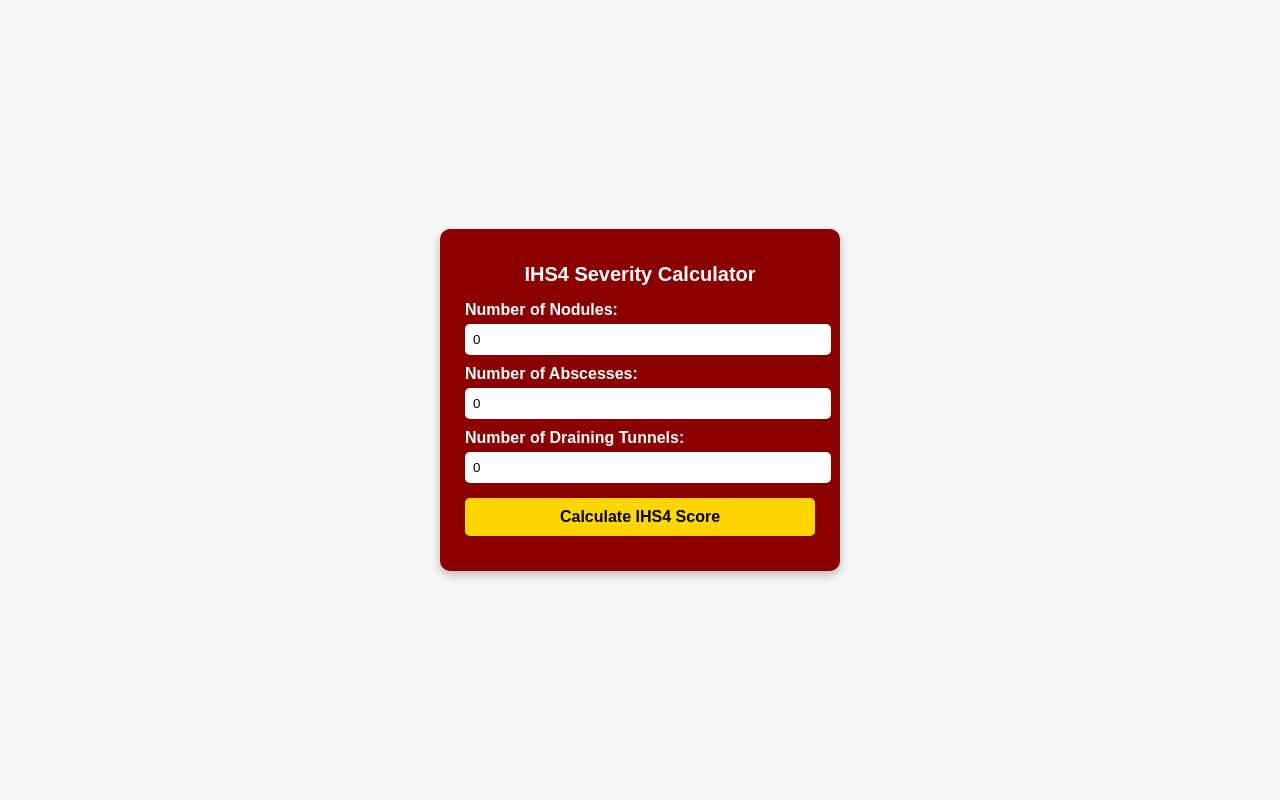
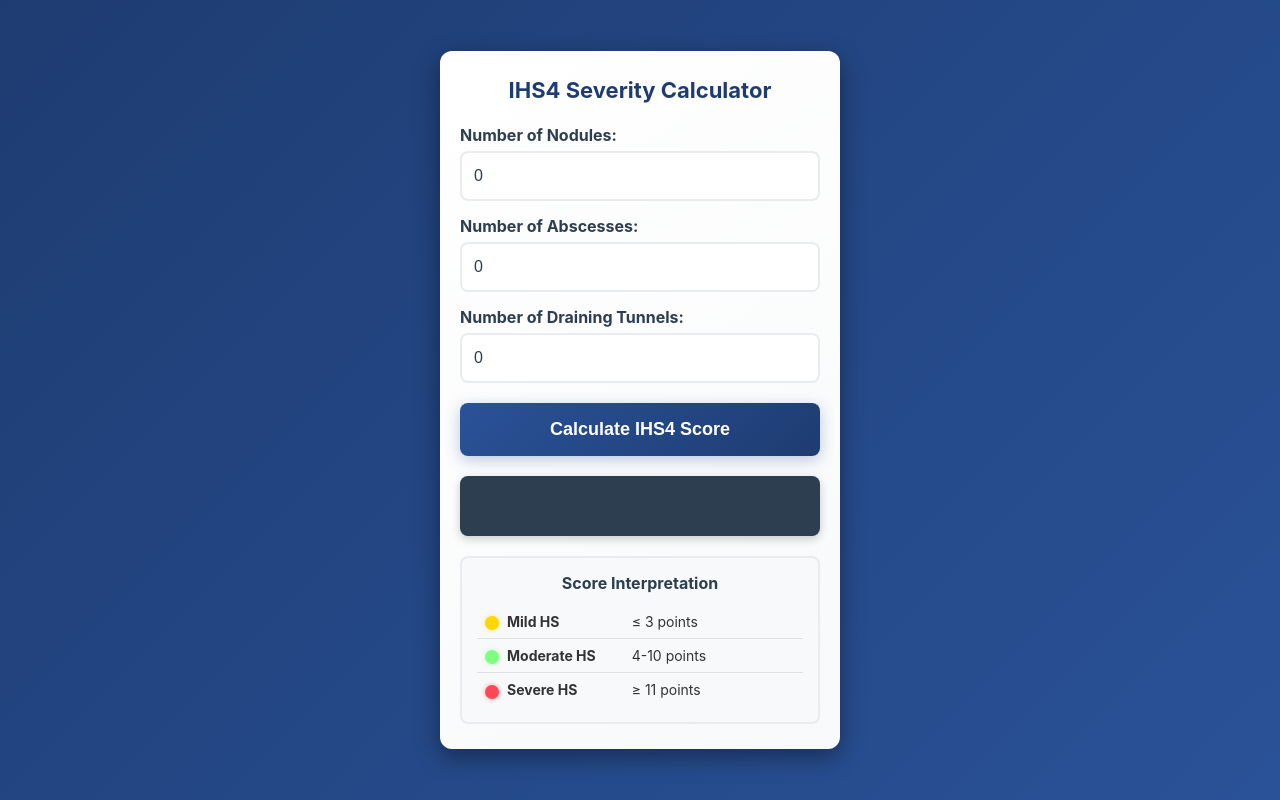
Before and after one commit to opsgurucloud/ihs4-calculator, a plain HTML site: page index.html in a window 1280 px wide. Drawn offline with Linux system fonts and the light colour scheme.

Commit message:
new desing (#1)
Co-authored-by: Leo <lg@allcloud.io>

```diff
--- a/index.html
+++ b/index.html
@@ -1,56 +1,290 @@
 <!DOCTYPE html>
 <html lang="en">
   <head>
-  <meta charset="UTF-8"/>
-  <meta name="viewport" content="width=device-width, initial-scale=1.0"/>
+    <meta charset="UTF-8" />
+    <meta name="viewport" content="width=device-width, initial-scale=1.0" />
     <title>IHS4 Score Calculator</title>
-  <link rel="manifest" href="manifest.json">
-  <meta name="theme-color" content="#8B0000">
-  <meta name="apple-mobile-web-app-capable" content="yes">
-  <meta name="apple-mobile-web-app-status-bar-style" content="black-translucent">
-  <meta name="apple-mobile-web-app-title" content="IHS4 Score Calculator">
-  <link rel="apple-touch-icon" href="icons/icon-192.png">
+    <link rel="manifest" href="manifest.json" />
+    <meta name="theme-color" content="#8B0000" />
+    <meta name="apple-mobile-web-app-capable" content="yes" />
+    <meta
+      name="apple-mobile-web-app-status-bar-style"
+      content="black-translucent"
+    />
+    <meta name="apple-mobile-web-app-title" content="IHS4 Score Calculator" />
+    <link rel="apple-touch-icon" href="icons/icon-192.png" />
     <style>
-    body { font-family: Arial, sans-serif; background: #f7f7f7; margin: 0; padding: 0;
-      display: flex; justify-content: center; align-items: center; height: 100vh; }
-    .container { background: #8B0000; color: white; padding: 20px 25px; border-radius: 10px;
-      max-width: 350px; box-shadow: 0px 4px 10px rgba(0,0,0,0.25); }
-    h1 { text-align: center; font-size: 20px; margin-bottom: 15px; }
-    label { display: block; margin-top: 10px; font-weight: bold; }
-    input[type="number"] { width: 100%; padding: 8px; margin-top: 5px; border: none; border-radius: 5px; }
-    button { background: #FFD700; color: #000; border: none; padding: 10px; width: 100%;
-      margin-top: 15px; font-size: 16px; border-radius: 5px; cursor: pointer; font-weight: bold; }
-    button:hover { background: #e6c200; }
-    .result { margin-top: 15px; text-align: center; font-size: 18px; font-weight: bold; }
-    .mild { color: #90ee90; } .moderate { color: #ffd700; } .severe { color: #ff6347; }
+      * {
+        box-sizing: border-box;
+      }
+      body {
+        font-family: -apple-system, BlinkMacSystemFont, "Segoe UI", Arial,
+          sans-serif;
+        background: linear-gradient(135deg, #1e3c72 0%, #2a5298 100%);
+        margin: 0;
+        padding: 10px;
+        display: flex;
+        justify-content: center;
+        align-items: center;
+        min-height: 100vh;
+        /* For better mobile viewport handling */
+        min-height: -webkit-fill-available;
+      }
+      html {
+        height: -webkit-fill-available;
+      }
+      .container {
+        background: linear-gradient(145deg, #ffffff 0%, #f8f9fa 100%);
+        color: #2c3e50;
+        padding: 25px 20px;
+        border-radius: 12px;
+        width: 100%;
+        max-width: 400px;
+        box-shadow: 0px 8px 25px rgba(0, 0, 0, 0.4);
+      }
+      h1 {
+        text-align: center;
+        font-size: 22px;
+        margin: 0 0 20px 0;
+        line-height: 1.3;
+        color: #1e3c72;
+        font-weight: bold;
+      }
+      label {
+        display: block;
+        margin-top: 15px;
+        font-weight: bold;
+        font-size: 16px;
+        margin-bottom: 6px;
+      }
+      input[type="number"] {
+        width: 100%;
+        padding: 14px 12px;
+        margin-top: 0;
+        border: 2px solid #e9ecef;
+        border-radius: 8px;
+        font-size: 16px; /* Prevents zoom on iOS */
+        -webkit-appearance: none;
+        appearance: none;
+        background: #ffffff;
+        color: #2c3e50;
+        transition: border-color 0.3s ease;
+      }
+      /* Better mobile input styling */
+      input[type="number"]:focus {
+        outline: none;
+        border-color: #2a5298;
+        box-shadow: 0 0 0 3px rgba(42, 82, 152, 0.1);
+      }
+      button {
+        background: linear-gradient(135deg, #2a5298 0%, #1e3c72 100%);
+        color: #ffffff;
+        border: none;
+        padding: 16px;
+        width: 100%;
+        margin-top: 20px;
+        font-size: 18px;
+        border-radius: 8px;
+        cursor: pointer;
+        font-weight: bold;
+        touch-action: manipulation; /* Prevents double-tap zoom */
+        -webkit-tap-highlight-color: rgba(0, 0, 0, 0.1);
+        box-shadow: 0px 4px 15px rgba(42, 82, 152, 0.3);
+        transition: transform 0.2s ease, box-shadow 0.2s ease;
+      }
+      button:active {
+        transform: scale(0.98);
+        box-shadow: 0px 2px 8px rgba(42, 82, 152, 0.4);
+      }
+      .result {
+        margin-top: 20px;
+        padding: 15px;
+        text-align: center;
+        font-size: 20px;
+        font-weight: bold;
+        border-radius: 8px;
+        background: #2c3e50;
+        color: #ffffff;
+        min-height: 60px;
+        display: flex;
+        flex-direction: column;
+        justify-content: center;
+        box-shadow: 0px 3px 10px rgba(0, 0, 0, 0.2);
+      }
+      .mild {
+        color: #ffd700;
+        text-shadow: 0 0 10px rgba(255, 215, 0, 0.5);
+      }
+      .moderate {
+        color: #7fff7f;
+        text-shadow: 0 0 10px rgba(127, 255, 127, 0.5);
+      }
+      .severe {
+        color: #ff4757;
+        text-shadow: 0 0 10px rgba(255, 71, 87, 0.5);
+      }
+      .info-table {
+        margin-top: 20px;
+        background: #f8f9fa;
+        border-radius: 8px;
+        padding: 15px;
+        color: #333;
+        border: 2px solid #e9ecef;
+      }
+      .info-table h2 {
+        font-size: 16px;
+        margin: 0 0 12px 0;
+        text-align: center;
+        color: #2c3e50;
+        font-weight: bold;
+      }
+      .info-table table {
+        width: 100%;
+        border-collapse: collapse;
+      }
+      .info-table td {
+        padding: 8px;
+        font-size: 14px;
+        border-bottom: 1px solid #e0e0e0;
+      }
+      .info-table tr:last-child td {
+        border-bottom: none;
+      }
+      .info-table td:first-child {
+        font-weight: bold;
+        width: 45%;
+      }
+      .info-table .color-indicator {
+        display: inline-block;
+        width: 14px;
+        height: 14px;
+        border-radius: 50%;
+        margin-right: 8px;
+        vertical-align: middle;
+      }
+
+      /* Mobile-specific adjustments */
+      @media (max-width: 480px) {
+        body {
+          padding: 15px;
+        }
+        .container {
+          padding: 20px 18px;
+        }
+        h1 {
+          font-size: 20px;
+        }
+      }
+
+      /* Landscape mobile adjustments */
+      @media (max-height: 600px) and (orientation: landscape) {
+        body {
+          min-height: auto;
+          padding: 10px;
+        }
+        .container {
+          padding: 15px;
+        }
+        h1 {
+          font-size: 18px;
+          margin-bottom: 12px;
+        }
+        label {
+          margin-top: 10px;
+        }
+        button {
+          margin-top: 15px;
+          padding: 12px;
+        }
+        .result {
+          margin-top: 15px;
+          min-height: 50px;
+        }
+      }
     </style>
   </head>
   <body>
     <div class="container">
       <h1>IHS4 Severity Calculator</h1>
       <label for="nodules">Number of Nodules:</label>
-    <input type="number" id="nodules" min="0" value="0">
+      <input type="number" id="nodules" min="0" value="0" />
       <label for="abscesses">Number of Abscesses:</label>
-    <input type="number" id="abscesses" min="0" value="0">
+      <input type="number" id="abscesses" min="0" value="0" />
       <label for="tunnels">Number of Draining Tunnels:</label>
-    <input type="number" id="tunnels" min="0" value="0">
+      <input type="number" id="tunnels" min="0" value="0" />
       <button onclick="calculateIHS4()">Calculate IHS4 Score</button>
       <div id="result" class="result"></div>
+      <div class="info-table">
+        <h2>Score Interpretation</h2>
+        <table>
+          <tr>
+            <td>
+              <span
+                class="color-indicator"
+                style="
+                  background: #ffd700;
+                  box-shadow: 0 0 5px rgba(255, 215, 0, 0.5);
+                "
+              ></span
+              >Mild HS
+            </td>
+            <td>≤ 3 points</td>
+          </tr>
+          <tr>
+            <td>
+              <span
+                class="color-indicator"
+                style="
+                  background: #7fff7f;
+                  box-shadow: 0 0 5px rgba(127, 255, 127, 0.5);
+                "
+              ></span
+              >Moderate HS
+            </td>
+            <td>4-10 points</td>
+          </tr>
+          <tr>
+            <td>
+              <span
+                class="color-indicator"
+                style="
+                  background: #ff4757;
+                  box-shadow: 0 0 5px rgba(255, 71, 87, 0.5);
+                "
+              ></span
+              >Severe HS
+            </td>
+            <td>≥ 11 points</td>
+          </tr>
+        </table>
+      </div>
     </div>
     <script>
       function calculateIHS4() {
-      const nodules = parseInt(document.getElementById('nodules').value) || 0;
-      const abscesses = parseInt(document.getElementById('abscesses').value) || 0;
-      const tunnels = parseInt(document.getElementById('tunnels').value) || 0;
-      const score = (nodules * 1) + (abscesses * 2) + (tunnels * 4);
-      let severityClass = '', severityText = '';
-      if (score <= 3) { severityClass = 'mild'; severityText = 'Mild HS'; }
-      else if (score >= 4 && score <= 10) { severityClass = 'moderate'; severityText = 'Moderate HS'; }
-      else { severityClass = 'severe'; severityText = 'Severe HS'; }
-      document.getElementById('result').innerHTML =
-        `IHS4 Score: <strong>${score}</strong><br><span class="${severityClass}">${severityText}</span>`;
+        const nodules = parseInt(document.getElementById("nodules").value) || 0;
+        const abscesses =
+          parseInt(document.getElementById("abscesses").value) || 0;
+        const tunnels = parseInt(document.getElementById("tunnels").value) || 0;
+        const score = nodules * 1 + abscesses * 2 + tunnels * 4;
+        let severityClass = "",
+          severityText = "";
+        if (score <= 3) {
+          severityClass = "mild";
+          severityText = "Mild HS";
+        } else if (score >= 4 && score <= 10) {
+          severityClass = "moderate";
+          severityText = "Moderate HS";
+        } else {
+          severityClass = "severe";
+          severityText = "Severe HS";
         }
-    if ('serviceWorker' in navigator) { navigator.serviceWorker.register('service-worker.js'); }
+        document.getElementById(
+          "result"
+        ).innerHTML = `IHS4 Score: <strong>${score}</strong><br><span class="${severityClass}">${severityText}</span>`;
+      }
+      if ("serviceWorker" in navigator) {
+        navigator.serviceWorker.register("service-worker.js");
+      }
     </script>
   </body>
 </html>
```
Also changed, not shown: icons/icon-192.png, icons/icon-512.png. Lines whose indentation alone changed are shown as unchanged.
